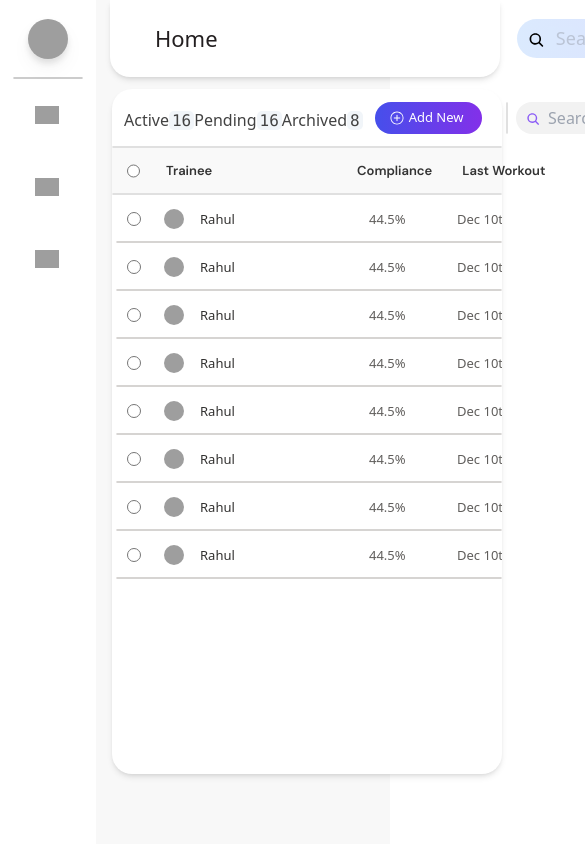
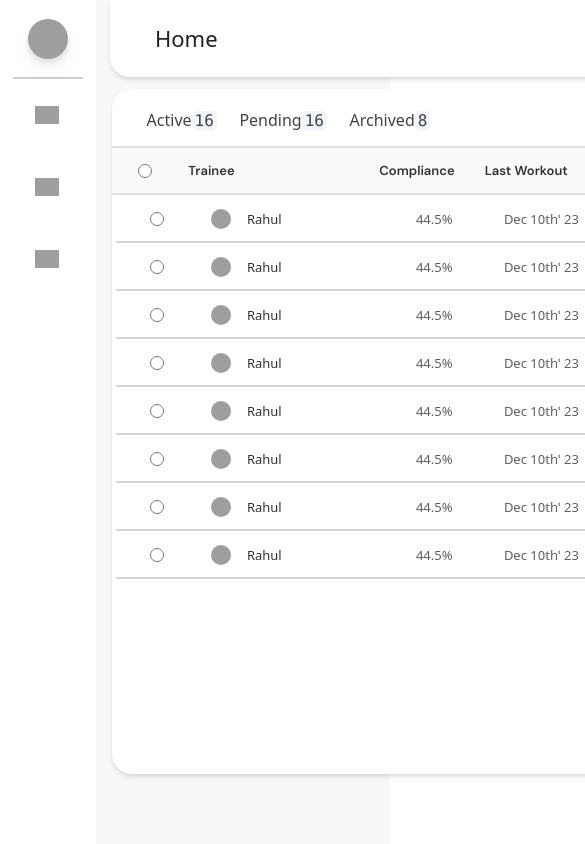
Before and after one commit to girirajShekhawat/SpurFit_assignment, a React (Vite) app: page / in a window 390 px wide. Shown: the top 844 px of the page, 585 px wide, since content can reach past the window. Built offline with nearby package versions, Linux system fonts and the light colour scheme; grey boxes are pictures that could not be loaded; some icons are missing.

Commit message:
breakpoints adjusted

```diff
--- a/src/App.jsx
+++ b/src/App.jsx
@@ -10,7 +10,7 @@ function App() {
       <div className=" flex bg-[#f8f8f8] min-h-screen ">
         <Navbar/>
 
-        <div className="flex flex-col  box-border w-full   ">
+        <div className="flex flex-col  box-border grow ">
         <Header/>
         <DetailsBarContainer/>
         </div>
--- a/src/components/detailsBar/DetailsIndex.jsx
+++ b/src/components/detailsBar/DetailsIndex.jsx
@@ -8,7 +8,7 @@ const Details = () => {
         <div className='flex flex-col'>
 
         <div className='h-[1px]   border-solid border-[1px] border-[#E0E0E0] rounded-full   '></div>
-        <div className='flex  bg-[#f9f9f9] h-[45px] items-center box-border'>
+        <div className='flex justify-evenly bg-[#f9f9f9] h-[45px] items-center box-border'>
 
             <input
            type="radio"
--- a/src/components/detailsBar/TraineenDetailsCard.jsx
+++ b/src/components/detailsBar/TraineenDetailsCard.jsx
@@ -14,7 +14,7 @@ function TraineenDetailsCard(props) {
   {data.map( (item) => (
    <div className='flex flex-col'>
     <div>
-    <div className='flex  bg-white h-[45px] items-center mt-[1px]' key={item.id} >
+    <div className='flex justify-evenly bg-white h-[45px] items-center mt-[1px]' key={item.id} >
 
   <div className='flex   ml-[4px] h-[36px] h-[42px] py-[14px] px-[11px] '>
   <input
--- a/src/components/left_navbar/Navbar.jsx
+++ b/src/components/left_navbar/Navbar.jsx
@@ -9,7 +9,7 @@ function Navbar() {
     const libraryButtonLink='https://trainer.spur.fit/static/media/library.8d915c9c7c093aea943c12f1c90ea1de.svg';
 
     return (
-        <div className='h-[1000px]  flex flex-col justify-start relative w-[96px] bg-[#ffffff] box-border'>
+        <div className=' h-[1000px]  flex flex-col justify-start relative w-[96px] bg-[#ffffff] box-border '>
         <div className=' w-full h-[77px]  flex justify-center items-center box-border    '>
             <img src='https://trainer.spur.fit/static/media/Spufit.f4bb521b87ec42bf87cfeae7eede32bb.svg' alt='Logo Img'
             className=' h-[40px] w-[40px]  rounded-full drop-shadow-lg'
```
Also changed, not shown: src/components/Button.jsx (+0 -10 lines).
